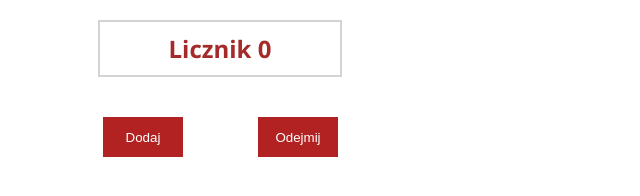
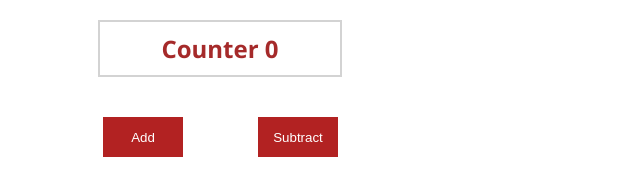
Before and after one commit to endriu17/React_4_counter, a plain HTML site: page index.html in a window 1280 px wide. Shown: the full height of the page, 0-640 px from the left. Drawn offline with nearby package versions, Linux system fonts and the light colour scheme.

Commit message:
add english translate

```diff
--- a/script.js
+++ b/script.js
@@ -35,9 +35,9 @@ var Counter = React.createClass({
 
     render: function() {
         return React.createElement('div', {},
-            React.createElement('span', {}, 'Licznik ' + this.state.counter),
-            React.createElement('button', {onClick: this.increment}, 'Dodaj'),
-            React.createElement('button', {onClick: this.decrement}, 'Odejmij')
+            React.createElement('span', {}, 'Counter ' + this.state.counter),
+            React.createElement('button', {onClick: this.increment}, 'Add'),
+            React.createElement('button', {onClick: this.decrement}, 'Subtract')
         );
     },
 
```
Also changed, not shown: index.html (line endings or trailing spaces), style.css (line endings or trailing spaces).
